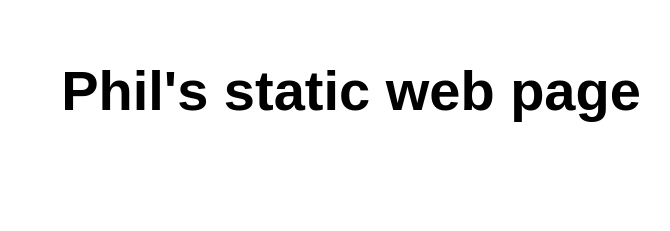
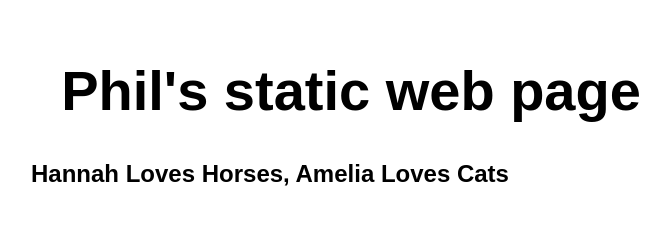
Before and after one commit to Havelocke01/my-first-static-web-app, a website: page src/index.html in a window 1280 px wide. Shown: the whole page, without its empty margins (289-959 px from the left). Drawn offline with Linux system fonts and the light colour scheme.

Commit message:
Update index.html

```diff
--- a/src/index.html
+++ b/src/index.html
@@ -11,6 +11,7 @@
 <body>
   <main>
     <h1>Phil's static web page</h1>
+    <h2>Hannah Loves Horses, Amelia Loves Cats</h2>
   </main>
 </body>
 
```
